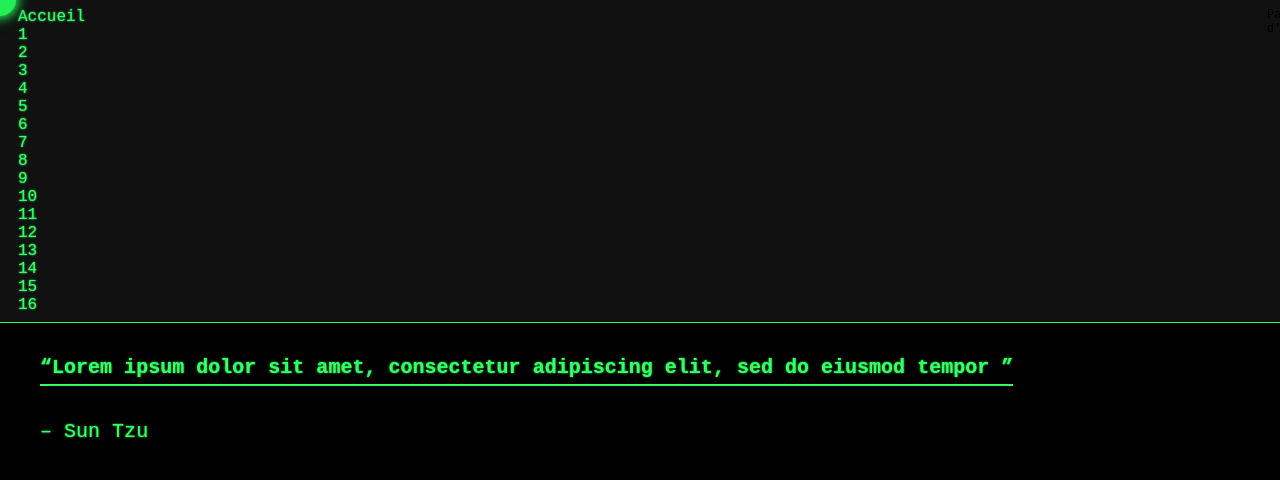
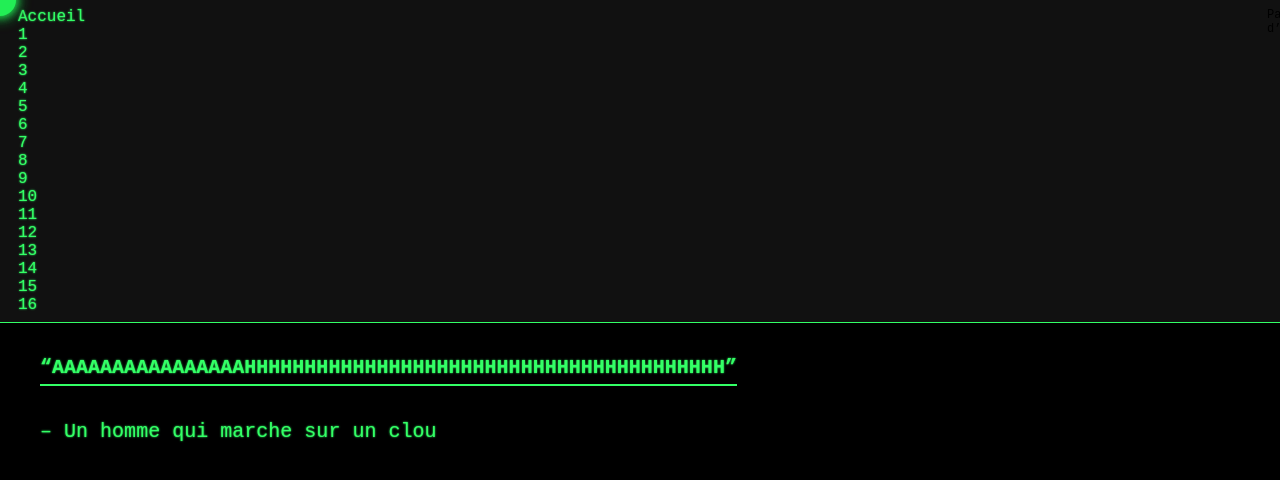
Before and after one commit to Green-Grinch/Citation, a website: page PAGES/citations_01.html in a window 1280 px wide. Shown: the top 480 px of the page. Drawn offline with Linux system fonts and the light colour scheme.

Commit message:
AAAHAHAHAHA IM LOSING MY MIND

```diff
--- a/PAGES/citations_01.html
+++ b/PAGES/citations_01.html
@@ -16,8 +16,8 @@
 
 	<!-- Citation -->
 	<main class="container">
-		<h1 class="typewriter" data-text="“Lorem ipsum dolor sit amet, consectetur adipiscing elit, sed do eiusmod tempor ”"></h1>
-		<p class="typewriter" data-text="– Sun Tzu"></p>
+		<h1 class="typewriter" data-text="“AAAAAAAAAAAAAAAAHHHHHHHHHHHHHHHHHHHHHHHHHHHHHHHHHHHHHHHH”"></h1>
+		<p class="typewriter" data-text="– Un homme qui marche sur un clou"></p>
 	</main>
 
 	<!-- Script -->
```
